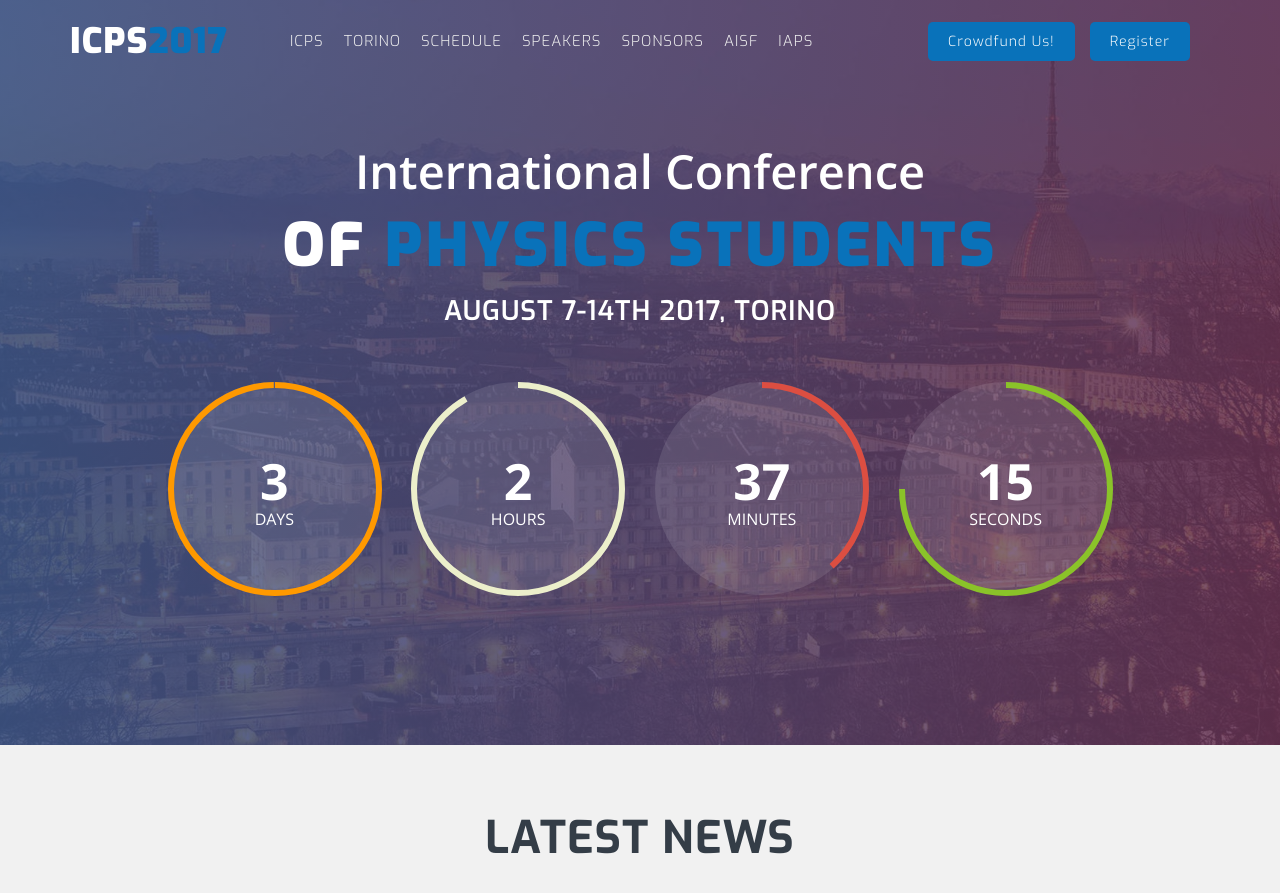
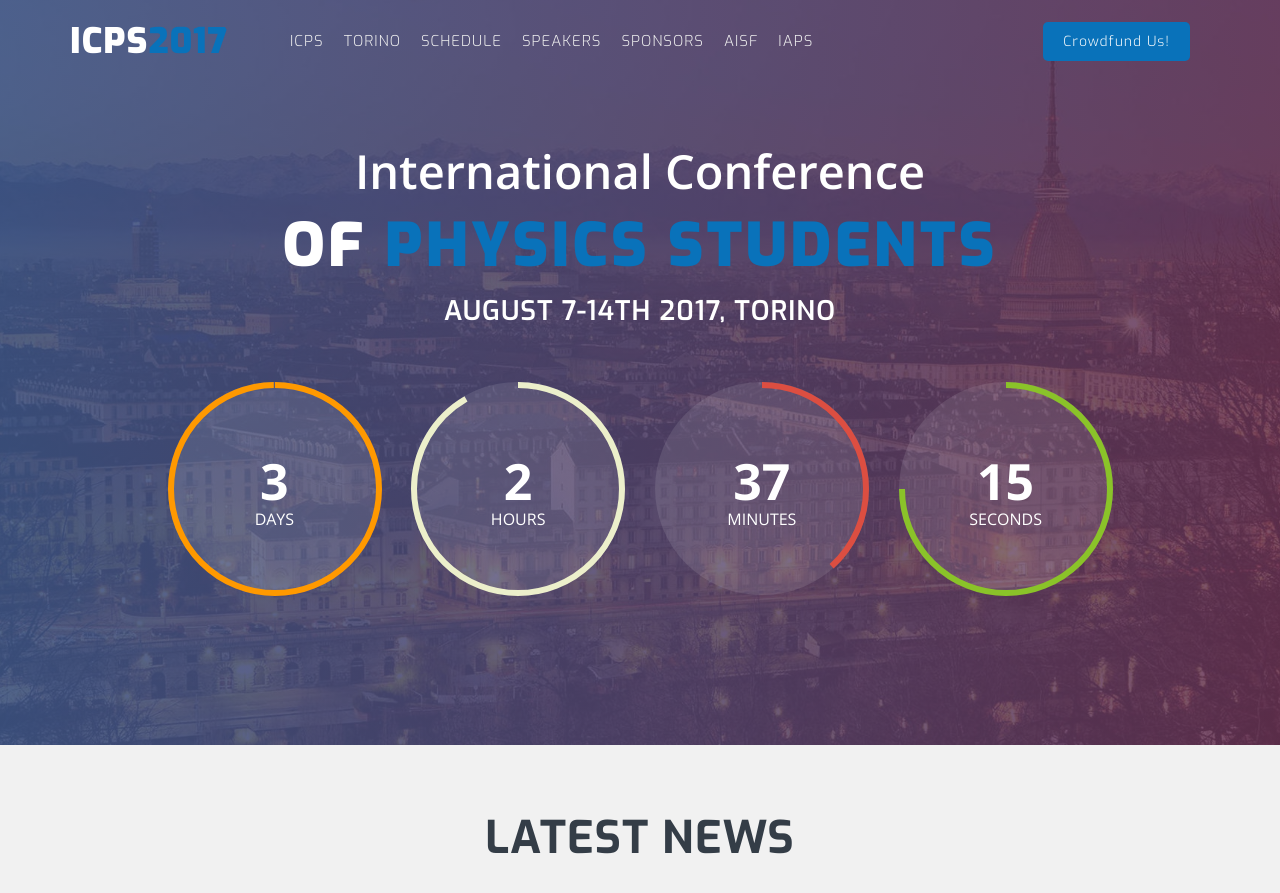
Before and after one commit to ICPS2017/ICPS2017.github.io, a Jekyll site: the page built from index.html, in a window 1280 px wide and 900 px high. Shown: the top 893 px of the window. Built offline with Jekyll 4.4.1, drawn with Linux system fonts in a browser that asks for light colours; nearby versions of some CDN libraries.

Commit message:
remove register button

```diff
--- a/_includes/nav.html
+++ b/_includes/nav.html
@@ -36,7 +36,7 @@
                 </ul>
                 <ul class="list-inline pull-right event-ticket">
 		  <li><a href="https://www.gofundme.com/icps2017">Crowdfund Us!</a></li>
-		  <li><a href="/registration">Register</a></li>
+		  <!-- <li><a href="/registration">Register</a></li> -->
                 </ul>
               </div><!-- /.navbar-collapse -->
             </div> <!--//.COl 9-->
```
